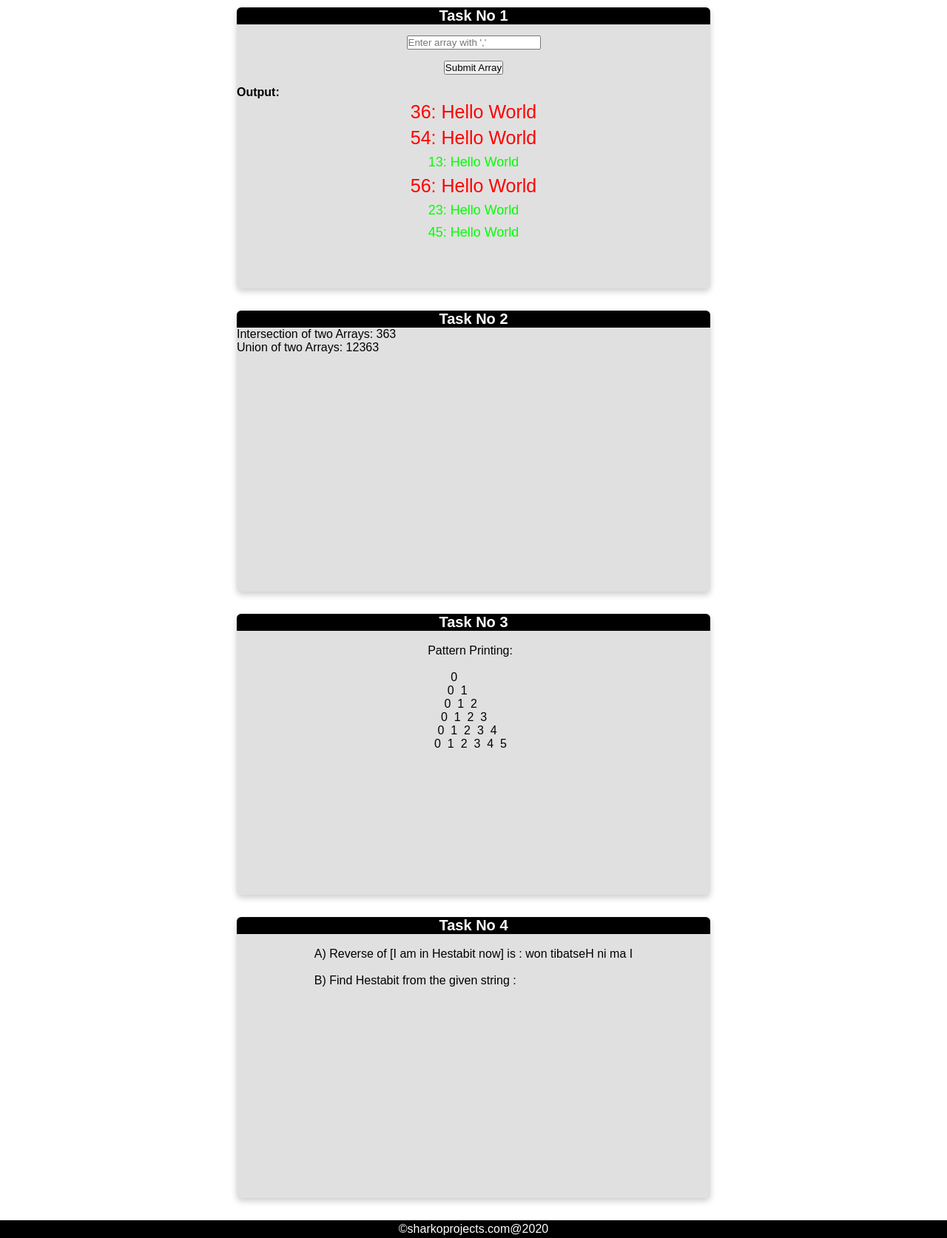
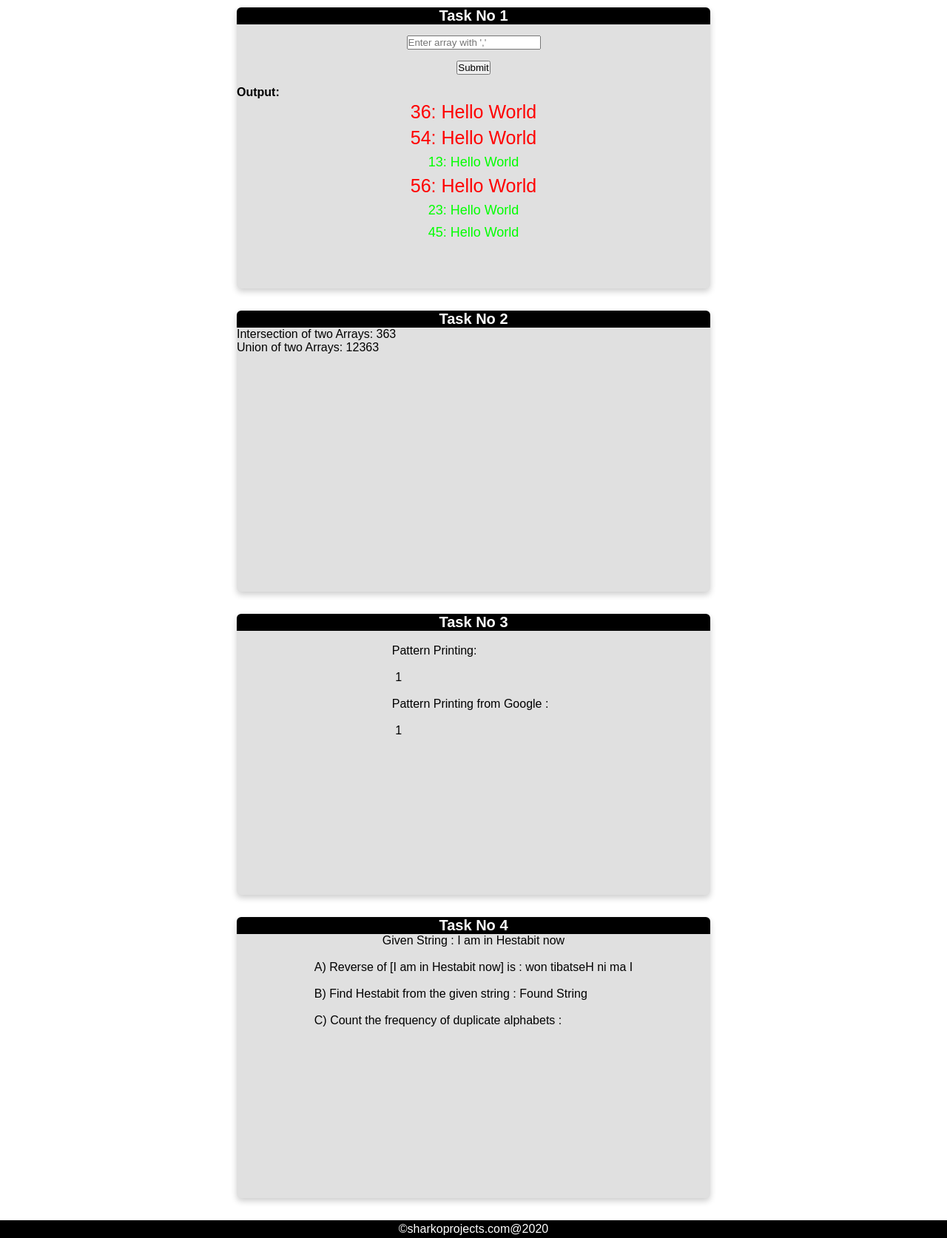
Before and after one commit to Sharko47/Custom-MVC-Project, a PHP site: page /firstweek.php?name=1 in a window 1280 px wide. Shown: the part 61-1735 px from the top of the page at 74% size. Run offline with PHP 8.4, Linux system fonts and the light colour scheme.

Commit message:
Log:24/02/2020

```diff
--- a/html/css/indexStyle.css
+++ b/html/css/indexStyle.css
@@ -74,6 +74,7 @@ footer{
 .task_1_container:hover{
   box-shadow: 1px 8px 16px 1px rgba(0,0,0,0.3);
   transition: .3s;
+
 }
 .task_1_container h2{
   text-align: center;
--- a/html/firstweek.php
+++ b/html/firstweek.php
@@ -4,9 +4,9 @@ include ('nav_header.php');
 ?>
 <div class="task_1_container">
     <h2>Task No 1</h2>
-        <form method="GET">
-        <input type="text" name="textName" class="col" id="textName" placeholder="Enter array with ','" >
-        <input type="button" name="submit" class="col" id="submit" value="Submit Array">
+        <form action="" method="post">
+        <input type="text" name="name" class="col" id="name" placeholder="Enter array with ','" >
+        <input type="button" name="submit" class="col" id="submit" value="Submit">
         </form>
 
 <h4>Output: </h4>
@@ -75,19 +75,56 @@ include ('nav_header.php');
 <h2>Task No 3</h2>
 <div class="task_1_output_container">
     <?php
-    $num = 6;
+    $num = $_GET['name'];
         echo "&nbsp;<br>";
         echo "Pattern Printing: ";
         echo "&nbsp;<br>&nbsp;<br>";
-        for ($i=0; $i < $num; $i++) {
+        printPattern($num);
+        printPatternGoogleAnswer($num);
+        function printPattern($num){
+            for ($i=1; $i <= $num; $i++) {
                 for ($j=$num-$i; $j > 0; $j--) {
-                   print "&nbsp;";
+                   print "&nbsp;&nbsp;&nbsp;&nbsp;";
                 }
-                for ($k=0; $k <= $i; $k++) {
+                for ($k=$i; $k <= $i*2-2+1; $k++) {
                     echo "&nbsp;$k&nbsp;";
                 }
+                for ($m=$k-2; $m >= $i; $m--) {
+                    echo "&nbsp;$m&nbsp;";
+                }
                 echo "&nbsp;<br>";
+            }
         }
+        function printPatternGoogleAnswer($num){
+            echo "&nbsp;<br>";
+            echo "Pattern Printing from Google : ";
+            echo "&nbsp;<br>&nbsp;<br>";
+            $counter = 0;
+            $counter2 = 0;
+            $k = 0;
+            for ($i=1; $i <= $num; $i++) {
+                    for ($j=1; $j <= $num-$i; $j++) {
+                    print "&nbsp;&nbsp;&nbsp;&nbsp;";
+                    $counter++;
+                    }
+                    while ($k != 2*$i-1) {
+                        if($counter<=$num-1){
+                            $temp = $i + $k;
+                            echo "&nbsp;$temp&nbsp;";
+                            $counter++;
+                        }
+                        else{
+                            ++$counter2;
+                            $temp = $i+$k-2*$counter2;
+                            echo "&nbsp;$temp&nbsp;";
+                        }
+                        ++$k;
+                    }
+                    $counter = $counter2 = $k = 0;
+                    echo "&nbsp;<br>";
+            }
+        }
+
     ?>
 </div>
 </div>
@@ -95,16 +132,58 @@ include ('nav_header.php');
 <h2>Task No 4</h2>
 <div class="task_1_output_container">
     <?php
-        $name = "I am in Hestabit now";
+       $name = "I am in Hestabit now";
+       echo "<p style='text-align:center'>Given String : $name</p>";
         $len = countCharacter($name);
         echo "&nbsp;<br>";
         echo "A) Reverse of [$name] is : ";
-        for ($i=$len; $i>=0; $i--) {
-            echo "$name[$i]";
+        reverseString($name,$len);
+
+
+
+        function reverseString($string, $length){
+            for ($i=$length; $i>=0; $i--) {
+                echo "$string[$i]";
+            }
         }
+
         echo "<br>&nbsp;<br>";
         echo "B) Find Hestabit from the given string :";
+        findHestabitInSentence($name,$len);
 
+
+
+        function findHestabitInSentence($string,$length){
+            $str = 'Hestabit';
+            $count = 0;
+            $tempCount = 0;
+
+            for ($i=0; $i < $length; $i++) {
+                if($str[$count] == $string[$i]){
+                    $count++;
+                    $tempCount = $count;
+                    continue;
+                }else{
+                    $count = 0;
+                }
+            }
+            if($tempCount == countCharacter($str)){
+                echo " Found String";
+            }else{
+                echo " Not found";
+            }
+        }
+
+        echo "<br>&nbsp;<br>";
+        echo "C) Count the frequency of duplicate alphabets :";
+
+        findFrequencyOfDuplicateAlphabet($name,$len);
+
+
+        function  findFrequencyOfDuplicateAlphabet($string,$length){
+            //I am in Hestabit now
+
+        }
 
 
 
```
